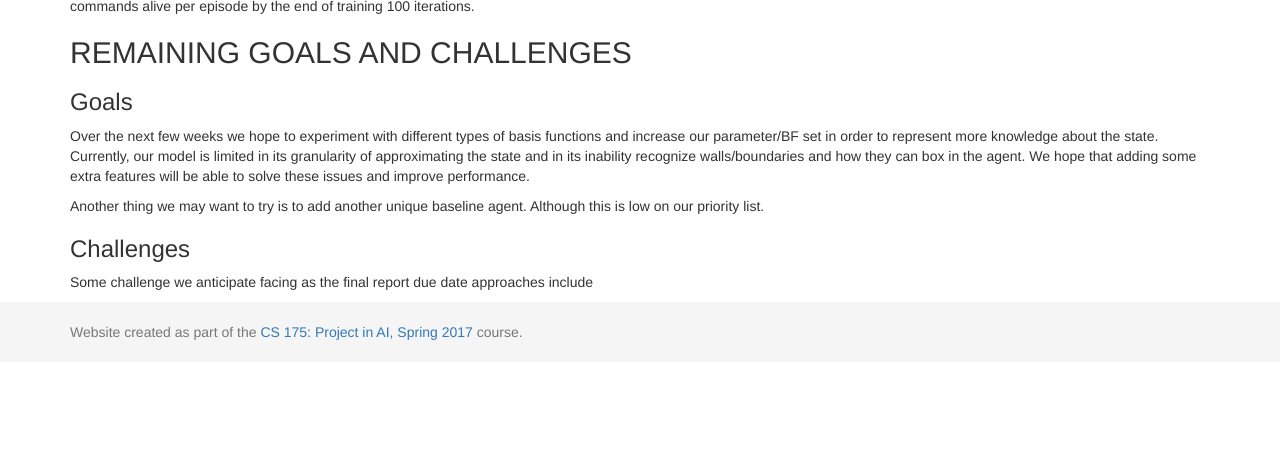
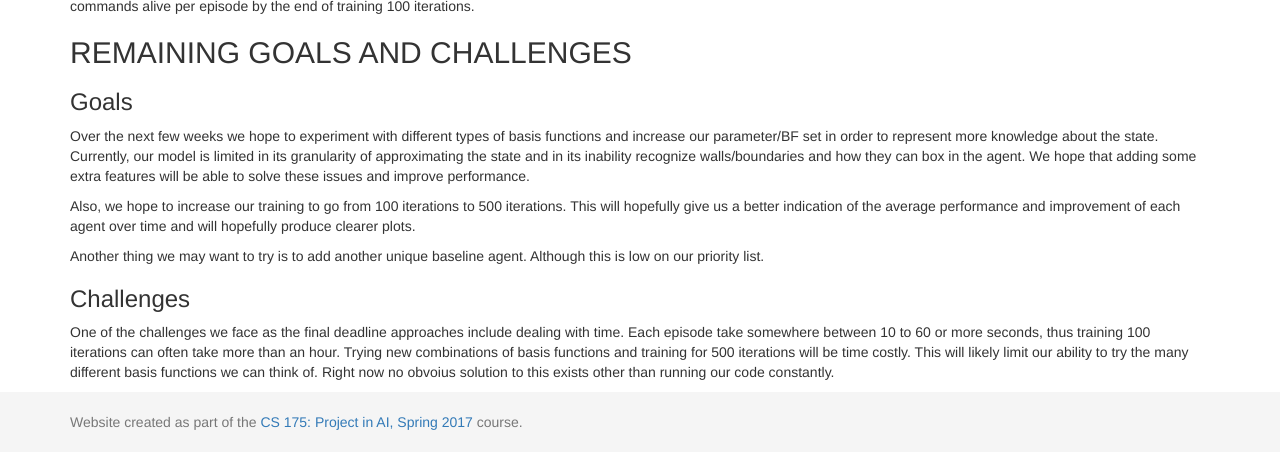
Before and after one commit to becamorin20/Group-16, a Jekyll site: the page built from docs/status.md, in a window 1280 px wide and 900 px high, scrolled down 8087 px, cut to the strip 448-900 px from the top of the window. Built offline with Jekyll 4.4.1, drawn with Linux system fonts in a browser that asks for light colours; before the commit the page ends 8897 px from its top, so only the background shows below that.

Commit message:
Update status.md

```diff
--- a/docs/status.md
+++ b/docs/status.md
@@ -206,9 +206,18 @@ Figure 17: Scatter plot with linear fit of Q-learner with 9 dynamic BFs and 0 st
 
 ## REMAINING GOALS AND CHALLENGES
 ### Goals
-Over the next few weeks we hope to experiment with different types of basis functions and increase our parameter/BF set in order to represent more knowledge about the state. Currently, our model is limited in its granularity of approximating the state and in its inability recognize walls/boundaries and how they can box in the agent. We hope that adding some extra features will be able to solve these issues and improve performance.
+Over the next few weeks we hope to experiment with different types of basis functions and increase our parameter/BF set in order to represent more knowledge about the state.
+Currently, our model is limited in its granularity of approximating the state and in its inability recognize walls/boundaries and how they can box in the agent.
+We hope that adding some extra features will be able to solve these issues and improve performance.
+
+Also, we hope to increase our training to go from 100 iterations to 500 iterations.
+This will hopefully give us a better indication of the average performance and improvement of each agent over time and will hopefully produce clearer plots.
 
 Another thing we may want to try is to add another unique baseline agent. Although this is low on our priority list.
 
 ### Challenges
-Some challenge we anticipate facing as the final report due date approaches include
+One of the challenges we face as the final deadline approaches include dealing with time.
+Each episode take somewhere between 10 to 60 or more seconds, thus training 100 iterations can often take more than an hour.
+Trying new combinations of basis functions and training for 500 iterations will be time costly.
+This will likely limit our ability to try the many different basis functions we can think of.
+Right now no obvoius solution to this exists other than running our code constantly.
```
